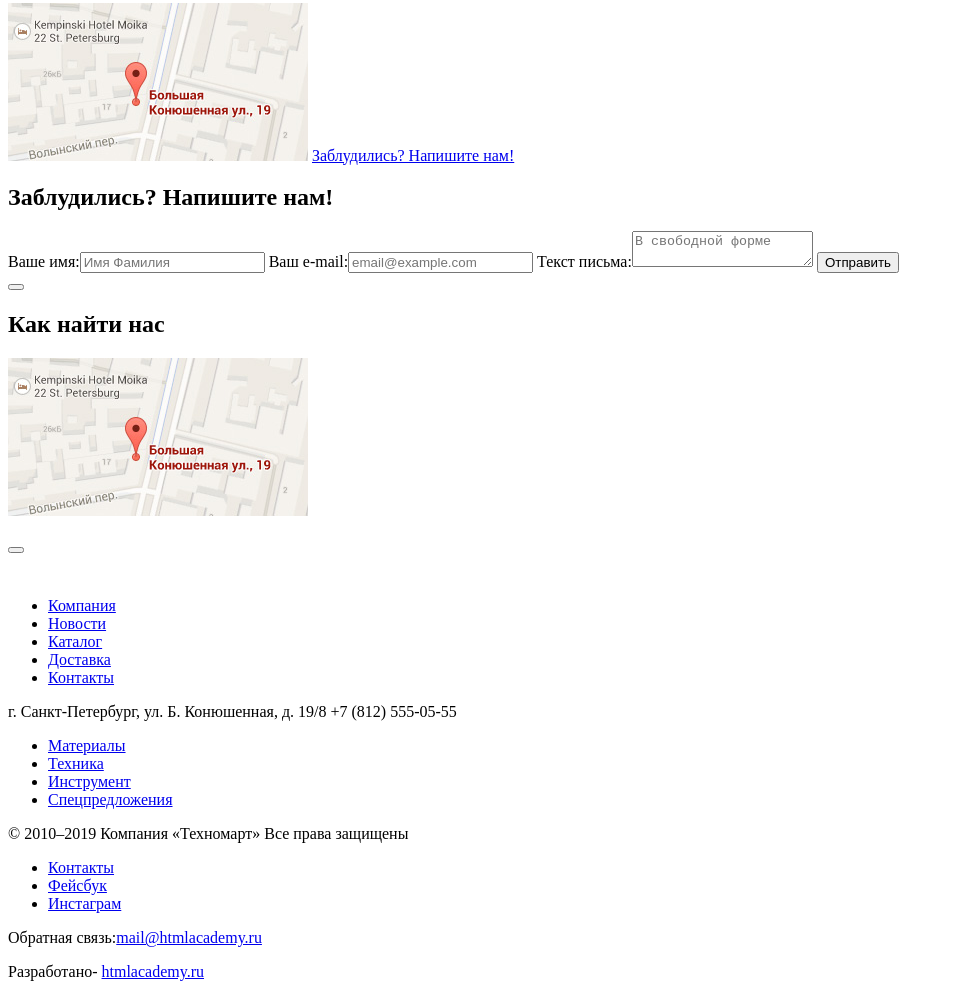
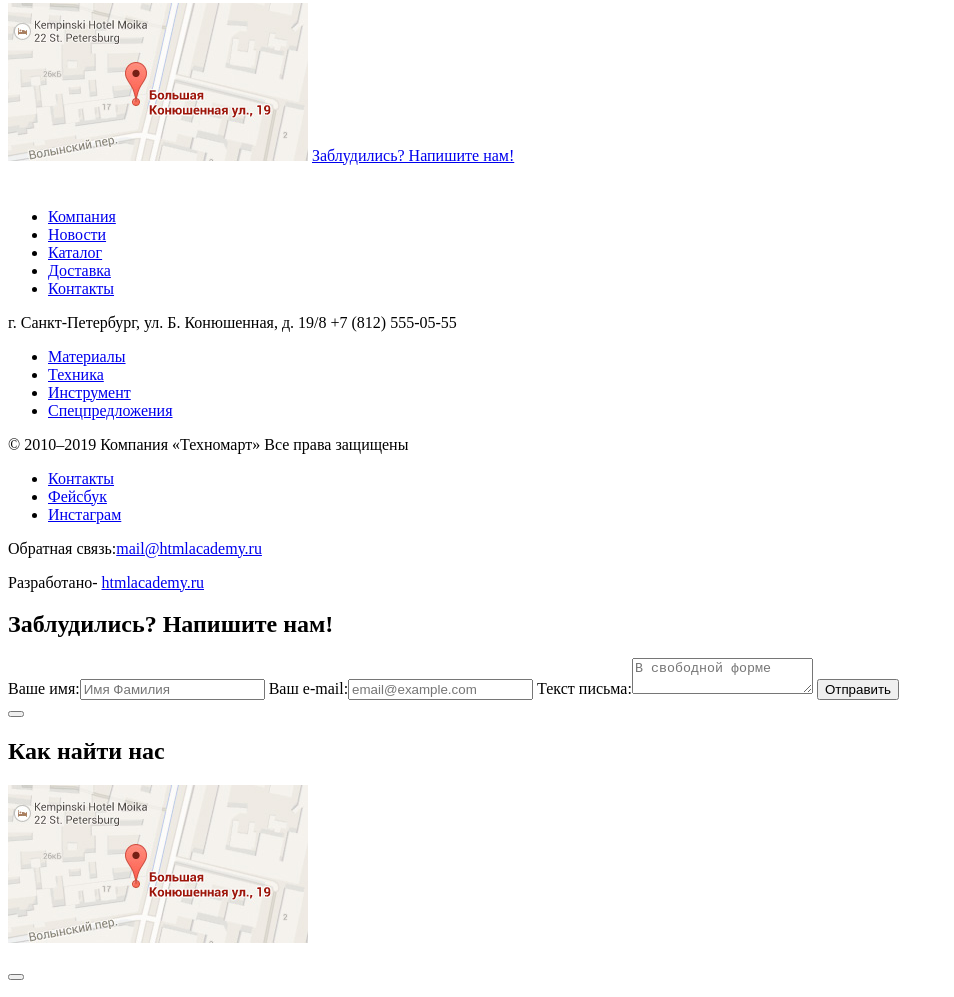
Before and after one commit to ShamilWeb/772513-technomart-25, a plain HTML site: page index.html in a window 1280 px wide. Shown: the part 817-1814 px from the top of the page, without its empty margins (0-954 px from the left). Drawn offline with Linux system fonts and the light colour scheme.

Commit message:
доработки попапов

```diff
--- a/index.html
+++ b/index.html
@@ -50,21 +50,7 @@
          <img class="map" src="img/map.jpg"  alt="улица Большая Конюшенная дом 19" >
          <a href="#" class="contacts__bth">Заблудились? Напишите нам!</a>
      </section>
-      <section class="popup_help">
-        <h2 class="visually-hidden">Заблудились? Напишите нам!</h2>
-        <form action="admin.php">
-          <label>Ваше имя:<input type="text" name placeholder="Имя Фамилия"></label>
-          <label>Ваш e-mail:<input type="email" name="email" placeholder="email@example.com"></label>
-          <label>Текст письма:<textarea name="textarea" placeholder="В свободной форме"></textarea></label>
-          <input type="submit" value="Отправить">
-        </form>
-        <button type="button" aria-label="Закрыть"></button>
-      </section>
-     <section class="popup_map">
-       <h2 class="visually-hidden">Как найти нас</h2>
-       <p><img src="img/map.jpg" alt="улица Большая Конюшенная дом 19"></p>
-       <button type="button" aria-label="Закрыть"></button>
-     </section>
+
  </main>
 
  <footer>
@@ -99,5 +85,22 @@
             <a href="https://htmlacademy.ru/intensive/htmlcss">htmlacademy.ru</a>
         </p>
  </footer>
+
+  <section class="popup_help">
+        <h2 class="visually-hidden">Заблудились? Напишите нам!</h2>
+        <form action="http://echo.htmlacademy.ru">
+          <label>Ваше имя:<input type="text" name="name" placeholder="Имя Фамилия"></label>
+          <label>Ваш e-mail:<input type="email" name="email" placeholder="email@example.com"></label>
+          <label>Текст письма:<textarea name="textarea" placeholder="В свободной форме"></textarea></label>
+          <button>Отправить</button>
+        </form>
+        <button type="button" aria-label="Закрыть"></button>
+      </section>
+     <section class="popup_map">
+       <h2 class="visually-hidden">Как найти нас</h2>
+       <p><img src="img/map.jpg" alt="улица Большая Конюшенная дом 19"></p>
+       <button type="button" aria-label="Закрыть"></button>
+     </section>
+
   </body>
 </html>
```
Also changed, not shown: catalog.html (+10 -7 lines).
